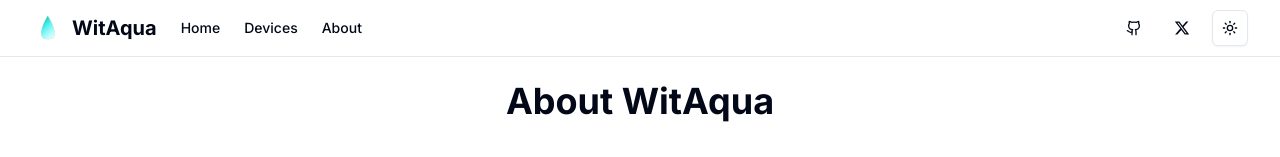
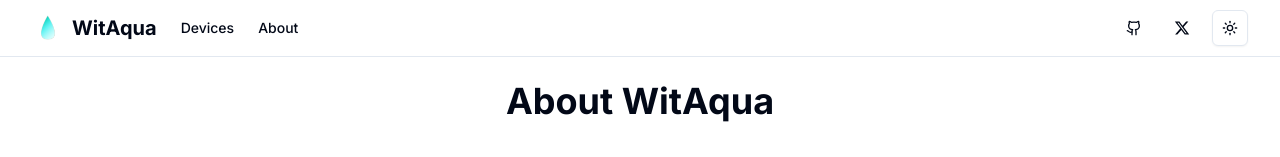
Before and after one commit to WitAqua/www, a Next.js app: page /about in a window 1280 px wide. Shown: the top 157 px of the page. Built offline with nearby package versions, Linux system fonts and the light colour scheme.

Commit message:
www: Remove `Home` from header
Change-Id: I3113b59ab0d7d468e245978f1e740b5fbbc24259

```diff
--- a/src/components/site-header.tsx
+++ b/src/components/site-header.tsx
@@ -21,12 +21,6 @@ export function SiteHeader() {
         </Link>
 
         <nav className="ml-6 flex items-center space-x-4 sm:space-x-6">
-          <Link
-            href="/"
-            className="text-sm font-medium transition-colors hover:text-primary"
-          >
-            Home
-          </Link>
           <Link
             href="/devices"
             className="text-sm font-medium transition-colors hover:text-primary"
```
